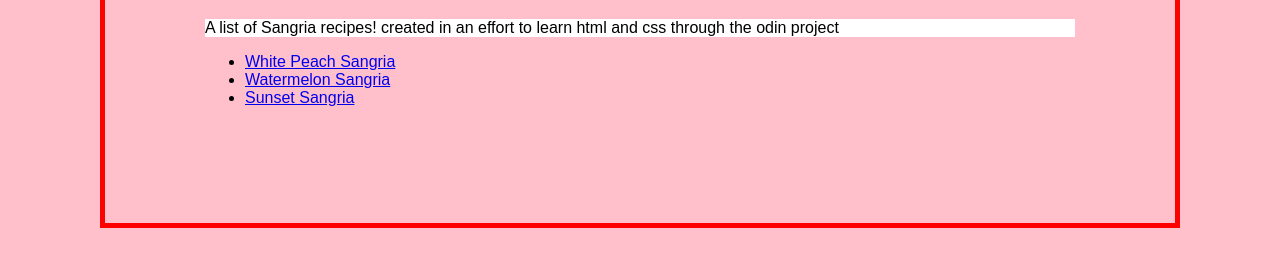
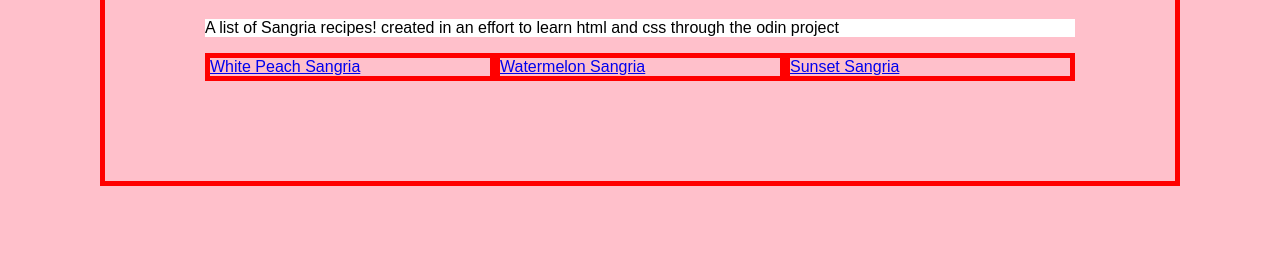
Before and after one commit to AndresJesusRodriguez/odin-recipes, a plain HTML site: page index.html in a window 1280 px wide. Shown: the part 266-532 px from the top of the page. Drawn offline with Linux system fonts and the light colour scheme.

Commit message:
Add flex navigation bar

```diff
--- a/index.html
+++ b/index.html
@@ -9,10 +9,10 @@
 <body>
     <h1>Odin Recipes</h1>
     <p>A list of Sangria recipes! created in an effort to learn html and css through the odin project</p>
-    <ul>
-        <li><a href="recipes/white-peach-sangria.html">White Peach Sangria</a></li>
-        <li><a href="recipes/watermelon-sangria.html">Watermelon Sangria</a></li>
-        <li><a href="recipes/sunset-sangria.html">Sunset Sangria</a></li>
-    </ul>
+    <nav>
+        <div class="item"><a href="recipes/white-peach-sangria.html">White Peach Sangria</a></div>
+        <div class="item"><a href="recipes/watermelon-sangria.html">Watermelon Sangria</a></div>
+        <div class="item"><a href="recipes/sunset-sangria.html">Sunset Sangria</a></div>
+    </nav>
 </body>
 </html>
--- a/style/style.css
+++ b/style/style.css
@@ -24,3 +24,13 @@ figure {
     padding: 50px 200px;
     border: 0;
 }
+
+nav{
+    display: flex;
+
+}
+
+.item {
+    border: 5px solid red;
+    flex: 1;
+}
```
